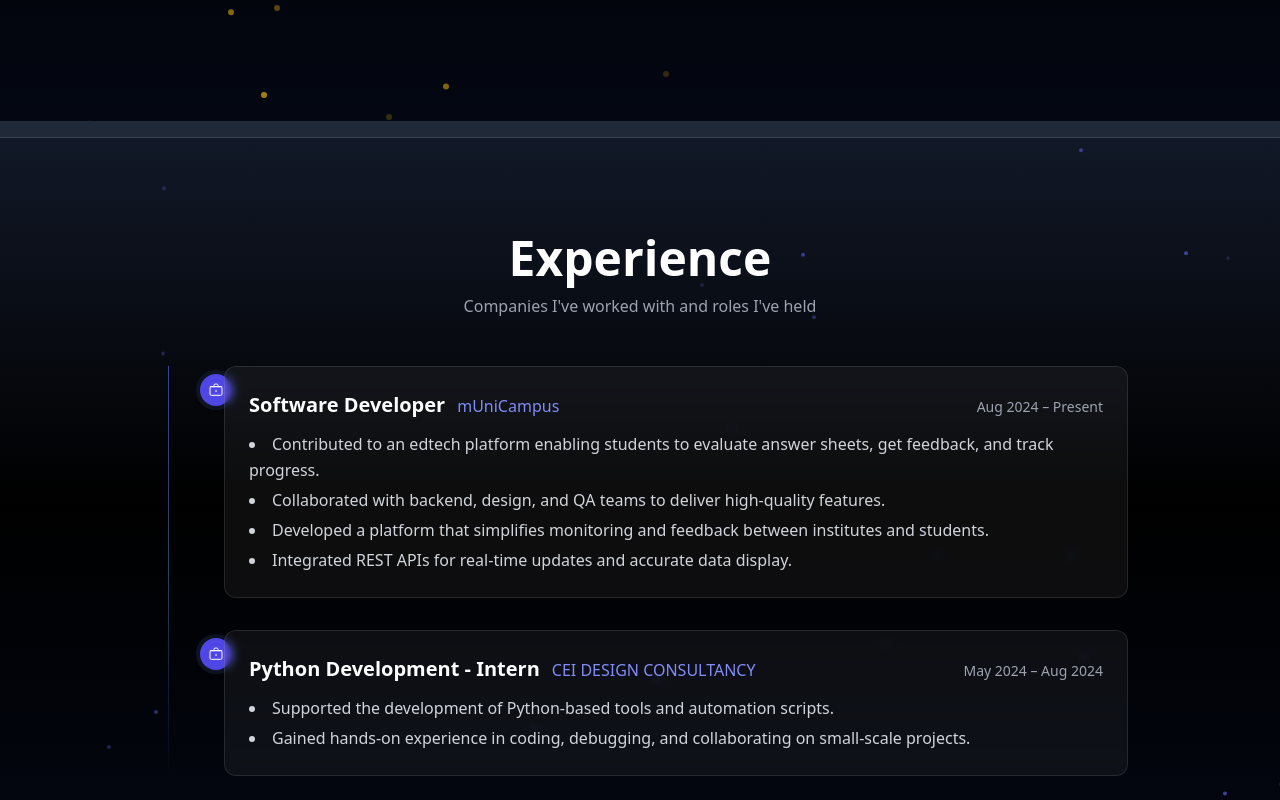
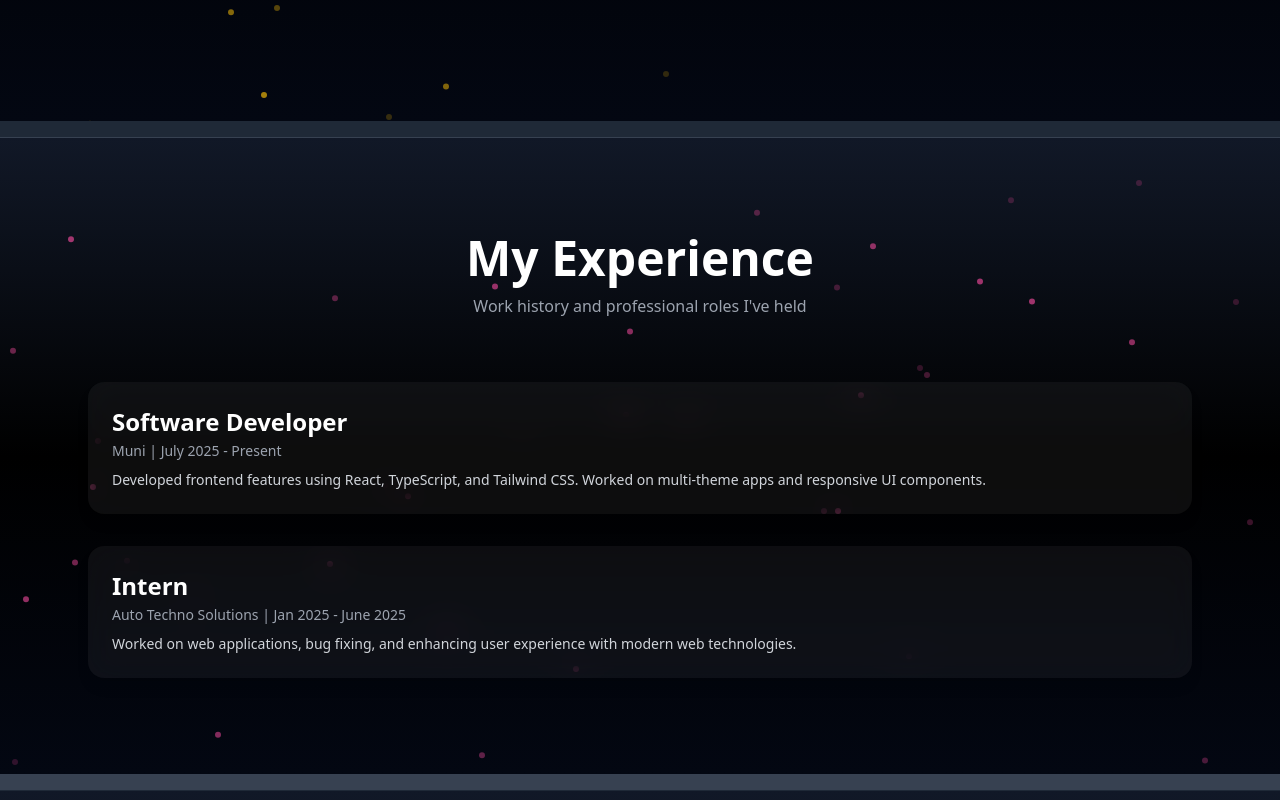
Before and after one commit to jigneshbhandi09/Jignesh-bhandi-Portfolio, a React (Vite) app: page / in a window 1280 px wide. Shown: the part 1800-2600 px from the top of the page. Built offline with nearby package versions, Linux system fonts and the light colour scheme.

Commit message:
fixed bugs

```diff
--- a/src/pages/Education.tsx
+++ b/src/pages/Education.tsx
@@ -1,141 +1,54 @@
-import { motion } from "framer-motion";
+import React from "react";
 
-// Graduation cap icon
-const GraduationCapIcon = (props: React.SVGProps<SVGSVGElement>) => (
-  <svg viewBox="0 0 24 24" fill="none" stroke="currentColor" {...props}>
-    <path d="M22 10l-10-5L2 10l10 5 10-5z" strokeWidth="1.5" />
-    <path d="M6 12v5a4 4 0 0 0 8 0v-5" strokeWidth="1.5" />
-  </svg>
-);
-
-type Edu = {
-  degree: string;
-  institution: string;
-  period: string;
-};
-
-const education: Edu[] = [
-  {
-    degree: "Electronics and Communication Engineering",
-    institution: "Don Bosco Institute of Technology",
-    period: "2020 – 2024",
-  },
-  {
-    degree: "Science",
-    institution: "SSS Multipurpose Technical JR College",
-    period: "2018 – 2020",
-  }
-];
-
-const container = {
-  hidden: {},
-  show: {
-    transition: { staggerChildren: 0.2 }
-  }
-};
-
-const item = {
-  hidden: { opacity: 0, y: 40, scale: 0.95 },
-  show: {
-    opacity: 1,
-    y: 0,
-    scale: 1,
-    transition: { duration: 0.7, ease: [0.25, 1, 0.5, 1] }
-  }
-};
-
-export default function Education() {
+const Experience: React.FC = () => {
   return (
     <section
-      id="education"
-      className="relative py-20 bg-gradient-to-b from-black via-gray-900 to-black text-white w-full overflow-hidden"
+      id="experience"
+      className="relative min-h-screen flex flex-col items-center justify-center bg-gradient-to-br from-gray-900 via-gray-800 to-gray-900 dark:from-gray-100 dark:via-gray-200 dark:to-gray-100 text-white dark:text-gray-900 overflow-hidden"
     >
-      {/* Background Particles */}
-      <div className="absolute inset-0 pointer-events-none">
-        {[...Array(50)].map((_, i) => (
-          <motion.div
+      {/* Bubble background */}
+      <div className="absolute inset-0 -z-10">
+        {[...Array(15)].map((_, i) => (
+          <span
             key={i}
-            className="absolute w-1 h-1 bg-indigo-500 rounded-full"
-            initial={{ opacity: 0.2, y: -10 }}
-            animate={{ y: [0, 20, 0], opacity: [0.2, 0.8, 0.2] }}
-            transition={{ repeat: Infinity, duration: 6 + i * 0.2, ease: "easeInOut" }}
+            className="absolute rounded-full bg-white/10 dark:bg-black/10 animate-bubble"
             style={{
-              top: `${Math.random() * 100}%`,
-              left: `${Math.random() * 100}%`
+              width: `${Math.random() * 40 + 10}px`,
+              height: `${Math.random() * 40 + 10}px`,
+              left: `${Math.random() * 100}%`,
+              bottom: `${Math.random() * 100}%`,
+              animationDuration: `${Math.random() * 10 + 5}s`,
+              animationDelay: `${Math.random() * 5}s`,
             }}
           />
         ))}
       </div>
 
-      <div className="w-full px-6 relative">
-        {/* Section Header */}
-        <motion.div
-          initial={{ opacity: 0, y: -20 }}
-          whileInView={{ opacity: 1, y: 0 }}
-          viewport={{ once: true }}
-          transition={{ duration: 0.6 }}
-          className="text-center mb-16"
-        >
-          <h2 className="text-3xl md:text-4xl font-bold bg-gradient-to-r from-pink-400 via-purple-400 to-indigo-400 bg-clip-text text-transparent">
-            Education
-          </h2>
-          <p className="text-gray-400 mt-2">
-            My academic foundation and key learning milestones.
+      {/* Content */}
+      <div className="max-w-4xl text-center px-6">
+        <h2 className="text-4xl font-bold mb-6">Experience</h2>
+        <div className="bg-white/10 dark:bg-gray-200/50 backdrop-blur-sm rounded-2xl shadow-lg p-6 text-left">
+          <h3 className="text-2xl font-semibold">Software Developer</h3>
+          <p className="text-gray-300 dark:text-gray-800">
+            Muni • Jan 2025 – Present
           </p>
-        </motion.div>
-
-        {/* Timeline */}
-        <div className="relative pl-6 md:pl-10">
-          {/* vertical line */}
-          <span className="absolute left-2 md:left-4 top-0 bottom-0 w-px bg-gradient-to-b from-pink-500 via-purple-500/50 to-transparent" />
-
-          <motion.div
-            variants={container}
-            initial="hidden"
-            whileInView="show"
-            viewport={{ once: true, amount: 0.25 }}
-            className="space-y-10"
-          >
-            {education.map((edu, index) => (
-              <motion.article
-                key={index}
-                variants={item}
-                className="relative ml-4 md:ml-8"
-              >
-                {/* Node */}
-                <motion.span
-                  initial={{ scale: 0, rotate: 180 }}
-                  whileInView={{ scale: 1, rotate: 0 }}
-                  transition={{ type: "spring", stiffness: 120, damping: 12 }}
-                  className="absolute -left-4 md:-left-6 top-2 grid place-items-center w-8 h-8 rounded-full bg-gradient-to-tr from-pink-600 to-purple-500 ring-4 ring-gray-900/80 shadow-lg"
-                >
-                  <GraduationCapIcon className="w-4 h-4 text-white" />
-                </motion.span>
-
-                {/* Card */}
-                <motion.div
-                  whileHover={{ scale: 1.02 }}
-                  transition={{ type: "spring", stiffness: 200, damping: 10 }}
-                  className="group rounded-xl border border-white/10 bg-white/[0.04] backdrop-blur-md p-5 md:p-6 hover:border-pink-400/50 hover:shadow-lg hover:shadow-pink-500/10 transition-all duration-300 w-full"
-                >
-                  {/* Degree */}
-                  <h3 className="text-lg md:text-xl font-semibold text-white">
-                    {edu.degree}
-                  </h3>
-                  {/* Institution */}
-                  <p className="text-pink-400 font-medium mt-1">
-                    {edu.institution}
-                  </p>
-                  {/* Period */}
-                  <span className="block text-xs md:text-sm text-gray-400 mt-2">
-                    {edu.period}
-                  </span>
-                </motion.div>
-              </motion.article>
-            ))}
-          </motion.div>
+          <ul className="list-disc pl-6 mt-4 space-y-2">
+            <li>
+              Developed responsive React + TypeScript applications with three
+              distinct themes using Tailwind CSS.
+            </li>
+            <li>
+              Implemented Context API and localStorage for theme persistence.
+            </li>
+            <li>
+              Collaborated with backend, design, and QA teams to deliver
+              high-quality features.
+            </li>
+          </ul>
         </div>
       </div>
     </section>
   );
-}
+};
+
+export default Experience;
--- a/src/pages/Experience.tsx
+++ b/src/pages/Experience.tsx
@@ -1,153 +1,104 @@
-import { motion } from "framer-motion";
-import { useMemo } from "react";
+import { motion, easeOut } from "framer-motion";
 
-// Inline icon (no external packages needed)
-const BriefcaseIcon = (props: React.SVGProps<SVGSVGElement>) => (
-  <svg viewBox="0 0 24 24" fill="none" stroke="currentColor" {...props}>
-    <path d="M3 7h18" strokeWidth="1.5" />
-    <rect x="3" y="7" width="18" height="13" rx="2" strokeWidth="1.5" />
-    <path d="M9 7V5a2 2 0 0 1 2-2h2a2 2 0 0 1 2 2v2" strokeWidth="1.5" />
-    <path d="M12 12v3" strokeWidth="1.5" />
-  </svg>
-);
-
-type Exp = {
-  role: string;
-  company: string;
-  period: string;
-  description: string; // newline separated
-};
-
-const experiences: Exp[] = [
+const experiences = [
   {
     role: "Software Developer",
-    company: "mUniCampus",
-    period: "Aug 2024 – Present",
-    description: `• Contributed to an edtech platform enabling students to evaluate answer sheets, get feedback, and track progress.
-• Collaborated with backend, design, and QA teams to deliver high-quality features.
-• Developed a platform that simplifies monitoring and feedback between institutes and students.
-• Integrated REST APIs for real-time updates and accurate data display.`
+    company: "Muni",
+    duration: "July 2025 - Present",
+    description:
+      "Developed frontend features using React, TypeScript, and Tailwind CSS. Worked on multi-theme apps and responsive UI components.",
   },
   {
-    role: "Python Development - Intern",
-    company: "CEI DESIGN CONSULTANCY",
-    period: "May 2024 – Aug 2024",
-    description: `• Supported the development of Python-based tools and automation scripts.
-• Gained hands-on experience in coding, debugging, and collaborating on small-scale projects.`
+    role: "Intern",
+    company: "Auto Techno Solutions",
+    duration: "Jan 2025 - June 2025",
+    description:
+      "Worked on web applications, bug fixing, and enhancing user experience with modern web technologies.",
   },
 ];
 
 const container = {
   hidden: {},
-  show: {
-    transition: { staggerChildren: 0.15 }
-  }
+  show: { transition: { staggerChildren: 0.15 } },
 };
 
 const item = {
-  hidden: { opacity: 0, y: 28 },
+  hidden: { opacity: 0, y: 30 },
   show: {
     opacity: 1,
     y: 0,
-    transition: { duration: 0.55, ease: [0.22, 1, 0.36, 1] }
-  }
+    transition: { duration: 0.6, ease: easeOut },
+  },
 };
 
 export default function Experience() {
-  // Pre-generate particle positions so they don't jump each render
-  const particles = useMemo(
-    () =>
-      [...Array(25)].map(() => ({
-        top: `${Math.random() * 100}%`,
-        left: `${Math.random() * 100}%`,
-        duration: 6 + Math.random() * 4
-      })),
-    []
-  );
-
   return (
     <section
       id="experience"
       className="relative py-24 bg-gradient-to-b from-gray-900 via-black to-gray-950 text-white overflow-hidden"
     >
-      {/* Particle Background */}
+      {/* 🎈 Bubble Effect */}
       <div className="absolute inset-0 pointer-events-none">
-        {particles.map((p, i) => (
+        {[...Array(40)].map((_, i) => (
           <motion.div
             key={i}
-            className="absolute w-1 h-1 bg-indigo-500 rounded-full"
-            initial={{ opacity: 0.2, y: -10 }}
-            animate={{ y: [0, 20, 0], opacity: [0.2, 0.8, 0.2] }}
+            className="absolute w-1.5 h-1.5 bg-pink-500 rounded-full"
+            initial={{ opacity: 0.2, y: Math.random() * 200 }}
+            animate={{
+              y: [0, -40, 0],
+              opacity: [0.2, 0.7, 0.2],
+            }}
             transition={{
               repeat: Infinity,
-              duration: p.duration,
-              ease: "easeInOut"
+              duration: 6 + i * 0.15,
+              ease: "easeInOut",
             }}
-            style={{ top: p.top, left: p.left }}
+            style={{
+              top: `${Math.random() * 100}%`,
+              left: `${Math.random() * 100}%`,
+            }}
           />
         ))}
       </div>
 
-      <div className="relative max-w-5xl mx-auto px-6">
+      {/* Content */}
+      <div className="relative max-w-6xl mx-auto px-6 z-10">
         {/* Heading */}
         <motion.div
-          initial={{ opacity: 0, y: -12 }}
+          initial={{ opacity: 0, y: -20 }}
           whileInView={{ opacity: 1, y: 0 }}
           viewport={{ once: true }}
           transition={{ duration: 0.6 }}
-          className="text-center mb-12"
+          className="text-center mb-16"
         >
-          <h2 className="text-4xl md:text-5xl font-bold">Experience</h2>
+          <h2 className="text-4xl md:text-5xl font-bold">My Experience</h2>
           <p className="text-gray-400 mt-3">
-            Companies I've worked with and roles I've held
+            Work history and professional roles I've held
           </p>
         </motion.div>
 
-        {/* Timeline */}
-        <div className="relative pl-6 md:pl-10">
-          {/* vertical line */}
-          <span className="absolute left-2 md:left-4 top-0 bottom-0 w-px bg-gradient-to-b from-indigo-500/60 via-blue-400/40 to-transparent" />
-
+        {/* Experience List */}
         <motion.div
           variants={container}
           initial="hidden"
           whileInView="show"
-            viewport={{ once: true, amount: 0.25 }}
-            className="space-y-8"
+          viewport={{ once: true, amount: 0.3 }}
+          className="flex flex-col gap-8"
         >
-            {experiences.map((exp) => (
-              <motion.article
-                key={exp.role + exp.company}
+          {experiences.map((exp, index) => (
+            <motion.div
+              key={index}
               variants={item}
-                className="relative ml-4 md:ml-8"
+              className="bg-white/5 backdrop-blur-lg rounded-2xl p-6 shadow-lg hover:shadow-pink-500/20 transition-all duration-300"
             >
-                {/* node */}
-                <span className="absolute -left-4 md:-left-6 top-2 grid place-items-center w-8 h-8 rounded-full bg-indigo-600 ring-4 ring-gray-900/80 shadow-md">
-                  <BriefcaseIcon className="w-4 h-4 text-white" />
+              <h3 className="text-2xl font-semibold">{exp.role}</h3>
+              <span className="text-gray-400 text-sm">
+                {exp.company} | {exp.duration}
               </span>
-
-                <div className="group rounded-xl border border-white/10 bg-white/5 backdrop-blur-sm p-5 md:p-6 hover:border-indigo-400/50 transition-colors">
-                  <div className="flex flex-wrap items-baseline gap-3">
-                    <h3 className="text-lg md:text-xl font-semibold">
-                      {exp.role}
-                    </h3>
-                    <span className="text-indigo-400 font-medium">
-                      {exp.company}
-                    </span>
-                    <span className="ml-auto text-xs md:text-sm text-gray-400">
-                      {exp.period}
-                    </span>
-                  </div>
-                  <ul className="mt-3 text-gray-300 leading-relaxed list-disc list-inside space-y-1">
-                    {exp.description.split("\n").map((line, i) => (
-                      <li key={i}>{line.replace(/^•\s*/, "")}</li>
-                    ))}
-                  </ul>
-                </div>
-              </motion.article>
+              <p className="mt-2 text-gray-300 text-sm">{exp.description}</p>
+            </motion.div>
           ))}
         </motion.div>
-        </div>
       </div>
     </section>
   );
--- a/src/pages/Projects.tsx
+++ b/src/pages/Projects.tsx
@@ -1,6 +1,5 @@
-import { motion } from "framer-motion";
+import { motion, easeOut } from "framer-motion";
 import { ExternalLink } from "lucide-react";
-
 
 const projects = [
   {
@@ -40,7 +39,7 @@ const item = {
     opacity: 1,
     y: 0,
     scale: 1,
-    transition: { duration: 0.6, ease: "easeOut" },
+    transition: { duration: 0.6, ease: easeOut }, // fixed ease
   },
 };
 
@@ -64,7 +63,7 @@ export default function Projects() {
             transition={{
               repeat: Infinity,
               duration: 5 + i * 0.2,
-              ease: "easeInOut",
+              ease: [0.42, 0, 0.58, 1] as any, // fixed ease for TS
             }}
             style={{
               top: `${Math.random() * 100}%`,
--- a/src/pages/skill.tsx
+++ b/src/pages/skill.tsx
@@ -1,4 +1,4 @@
-import { motion, useMotionValue, useTransform } from "framer-motion";
+import { motion, easeOut } from "framer-motion";
 import { useState } from "react";
 
 // Skill data
@@ -15,7 +15,15 @@ const skills = [
 
 // Motion variants
 const container = { hidden: {}, show: { transition: { staggerChildren: 0.12 } } };
-const item = { hidden: { opacity: 0, y: 30, scale: 0.8 }, show: { opacity: 1, y: 0, scale: 1, transition: { duration: 0.6, ease: "easeOut" } } };
+const item = {
+  hidden: { opacity: 0, y: 30, scale: 0.8 },
+  show: {
+    opacity: 1,
+    y: 0,
+    scale: 1,
+    transition: { duration: 0.6, ease: easeOut }, // fixed ease
+  },
+};
 
 export default function Skills() {
   // For parallax tilt
@@ -41,7 +49,7 @@ export default function Skills() {
             className="absolute w-1 h-1 bg-indigo-500 rounded-full"
             initial={{ opacity: 0.2, y: -10 }}
             animate={{ y: [0, 20, 0], opacity: [0.2, 0.8, 0.2] }}
-            transition={{ repeat: Infinity, duration: 6 + i * 0.2, ease: "easeInOut" }}
+            transition={{ repeat: Infinity, duration: 6 + i * 0.2, ease: [0.42, 0, 0.58, 1] }} // fixed ease
             style={{ top: `${Math.random() * 100}%`, left: `${Math.random() * 100}%` }}
           />
         ))}
```
Lines whose indentation alone changed are shown as unchanged.
